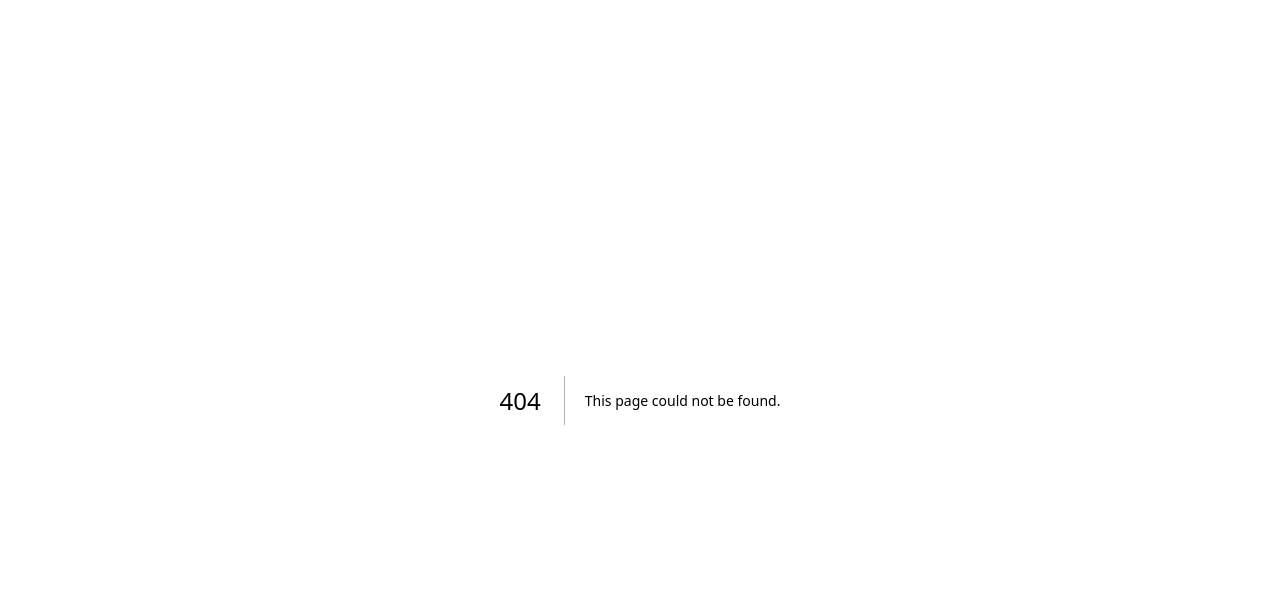
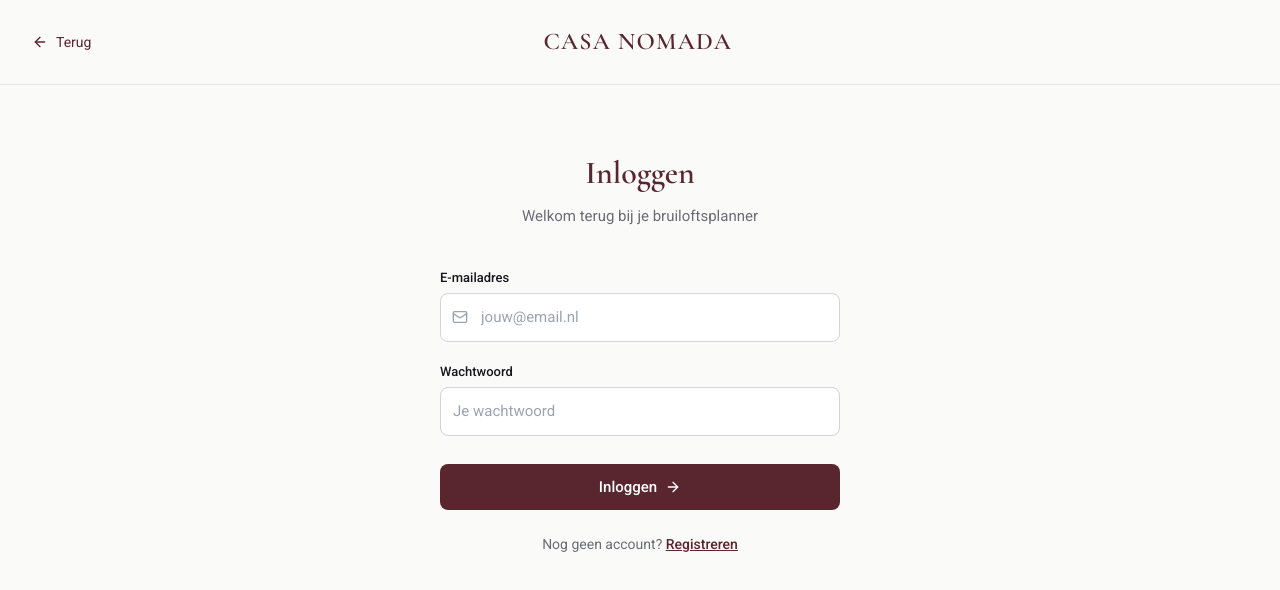
Before and after one commit to vowstudio1/casanomada-trouwkaarten, a Next.js app: page /login in a window 1280 px wide. Before the commit this address had no page. Shown: the top 590 px of the page. Built offline with nearby package versions, Linux system fonts and the light colour scheme; no server answers.

Commit message:
feat: add app/login/page.tsx for Supabase auth

```diff
--- /dev/null
+++ b/app/login/page.tsx
@@ -0,0 +1,258 @@
+"use client";
+
+import React, { useState } from "react";
+import { useRouter } from "next/navigation";
+import Link from "next/link";
+import { ArrowLeft, Mail, ArrowRight } from "lucide-react";
+import { supabase } from "@/lib/supabase";
+
+export default function LoginPage() {
+  const router = useRouter();
+  const [email, setEmail] = useState("");
+  const [password, setPassword] = useState("");
+  const [error, setError] = useState("");
+  const [loading, setLoading] = useState(false);
+
+  async function handleSubmit(e: React.FormEvent) {
+    e.preventDefault();
+    setError("");
+    setLoading(true);
+
+    const { error: authError } = await supabase.auth.signInWithPassword({
+      email,
+      password,
+    });
+
+    if (authError) {
+      setError(authError.message);
+      setLoading(false);
+      return;
+    }
+
+    router.push("/dashboard");
+  }
+
+  return (
+    <div
+      style={{
+        minHeight: "100vh",
+        backgroundColor: "#FAFAF8",
+        color: "#16161D",
+      }}
+    >
+      {/* Header */}
+      <header
+        style={{
+          padding: "1.5rem 2rem",
+          display: "flex",
+          alignItems: "center",
+          justifyContent: "space-between",
+          borderBottom: "1px solid #E8E6E3",
+        }}
+      >
+        <Link
+          href="/"
+          style={{
+            display: "flex",
+            alignItems: "center",
+            gap: "0.5rem",
+            color: "#59262F",
+            textDecoration: "none",
+            fontSize: "0.875rem",
+          }}
+        >
+          <ArrowLeft size={16} />
+          <span>Terug</span>
+        </Link>
+        <Link
+          href="/"
+          style={{
+            fontFamily: "'Cormorant Garamond', serif",
+            fontSize: "1.5rem",
+            fontWeight: 600,
+            color: "#59262F",
+            textDecoration: "none",
+            letterSpacing: "0.05em",
+          }}
+        >
+          CASA NOMADA
+        </Link>
+        <div style={{ width: "4rem" }} />
+      </header>
+
+      {/* Login Form */}
+      <main
+        style={{
+          maxWidth: "28rem",
+          margin: "0 auto",
+          padding: "4rem 1.5rem",
+        }}
+      >
+        <div style={{ textAlign: "center", marginBottom: "2.5rem" }}>
+          <h1
+            style={{
+              fontFamily: "'Cormorant Garamond', serif",
+              fontSize: "2rem",
+              fontWeight: 600,
+              color: "#59262F",
+              marginBottom: "0.5rem",
+            }}
+          >
+            Inloggen
+          </h1>
+          <p
+            style={{
+              color: "#6B6B76",
+              fontSize: "0.9375rem",
+            }}
+          >
+            Welkom terug bij je bruiloftsplanner
+          </p>
+        </div>
+
+        <form onSubmit={handleSubmit}>
+          {error && (
+            <div
+              style={{
+                backgroundColor: "#FEF2F2",
+                border: "1px solid #FECACA",
+                borderRadius: "0.5rem",
+                padding: "0.75rem 1rem",
+                marginBottom: "1.5rem",
+                color: "#991B1B",
+                fontSize: "0.875rem",
+              }}
+            >
+              {error}
+            </div>
+          )}
+
+          <div style={{ marginBottom: "1.25rem" }}>
+            <label
+              htmlFor="email"
+              style={{
+                display: "block",
+                fontSize: "0.8125rem",
+                fontWeight: 500,
+                color: "#16161D",
+                marginBottom: "0.375rem",
+              }}
+            >
+              E-mailadres
+            </label>
+            <div style={{ position: "relative" }}>
+              <Mail
+                size={16}
+                style={{
+                  position: "absolute",
+                  left: "0.75rem",
+                  top: "50%",
+                  transform: "translateY(-50%)",
+                  color: "#9CA3AF",
+                }}
+              />
+              <input
+                id="email"
+                type="email"
+                required
+                value={email}
+                onChange={(e) => setEmail(e.target.value)}
+                placeholder="jouw@email.nl"
+                style={{
+                  width: "100%",
+                  padding: "0.75rem 0.75rem 0.75rem 2.5rem",
+                  border: "1px solid #D1D5DB",
+                  borderRadius: "0.5rem",
+                  fontSize: "0.9375rem",
+                  backgroundColor: "#FFFFFF",
+                  color: "#16161D",
+                  outline: "none",
+                  boxSizing: "border-box",
+                }}
+              />
+            </div>
+          </div>
+
+          <div style={{ marginBottom: "1.75rem" }}>
+            <label
+              htmlFor="password"
+              style={{
+                display: "block",
+                fontSize: "0.8125rem",
+                fontWeight: 500,
+                color: "#16161D",
+                marginBottom: "0.375rem",
+              }}
+            >
+              Wachtwoord
+            </label>
+            <input
+              id="password"
+              type="password"
+              required
+              value={password}
+              onChange={(e) => setPassword(e.target.value)}
+              placeholder="Je wachtwoord"
+              style={{
+                width: "100%",
+                padding: "0.75rem",
+                border: "1px solid #D1D5DB",
+                borderRadius: "0.5rem",
+                fontSize: "0.9375rem",
+                backgroundColor: "#FFFFFF",
+                color: "#16161D",
+                outline: "none",
+                boxSizing: "border-box",
+              }}
+            />
+          </div>
+
+          <button
+            type="submit"
+            disabled={loading}
+            style={{
+              width: "100%",
+              padding: "0.75rem",
+              backgroundColor: loading ? "#8B5A63" : "#59262F",
+              color: "#FFFFFF",
+              border: "none",
+              borderRadius: "0.5rem",
+              fontSize: "0.9375rem",
+              fontWeight: 500,
+              cursor: loading ? "not-allowed" : "pointer",
+              display: "flex",
+              alignItems: "center",
+              justifyContent: "center",
+              gap: "0.5rem",
+              transition: "background-color 0.2s",
+            }}
+          >
+            {loading ? "Bezig met inloggen..." : "Inloggen"}
+            {!loading && <ArrowRight size={16} />}
+          </button>
+        </form>
+
+        <p
+          style={{
+            textAlign: "center",
+            marginTop: "1.5rem",
+            fontSize: "0.875rem",
+            color: "#6B6B76",
+          }}
+        >
+          Nog geen account?{" "}
+          <Link
+            href="/register"
+            style={{
+              color: "#59262F",
+              textDecoration: "underline",
+              fontWeight: 500,
+            }}
+          >
+            Registreren
+          </Link>
+        </p>
+      </main>
+    </div>
+  );
+}
```
